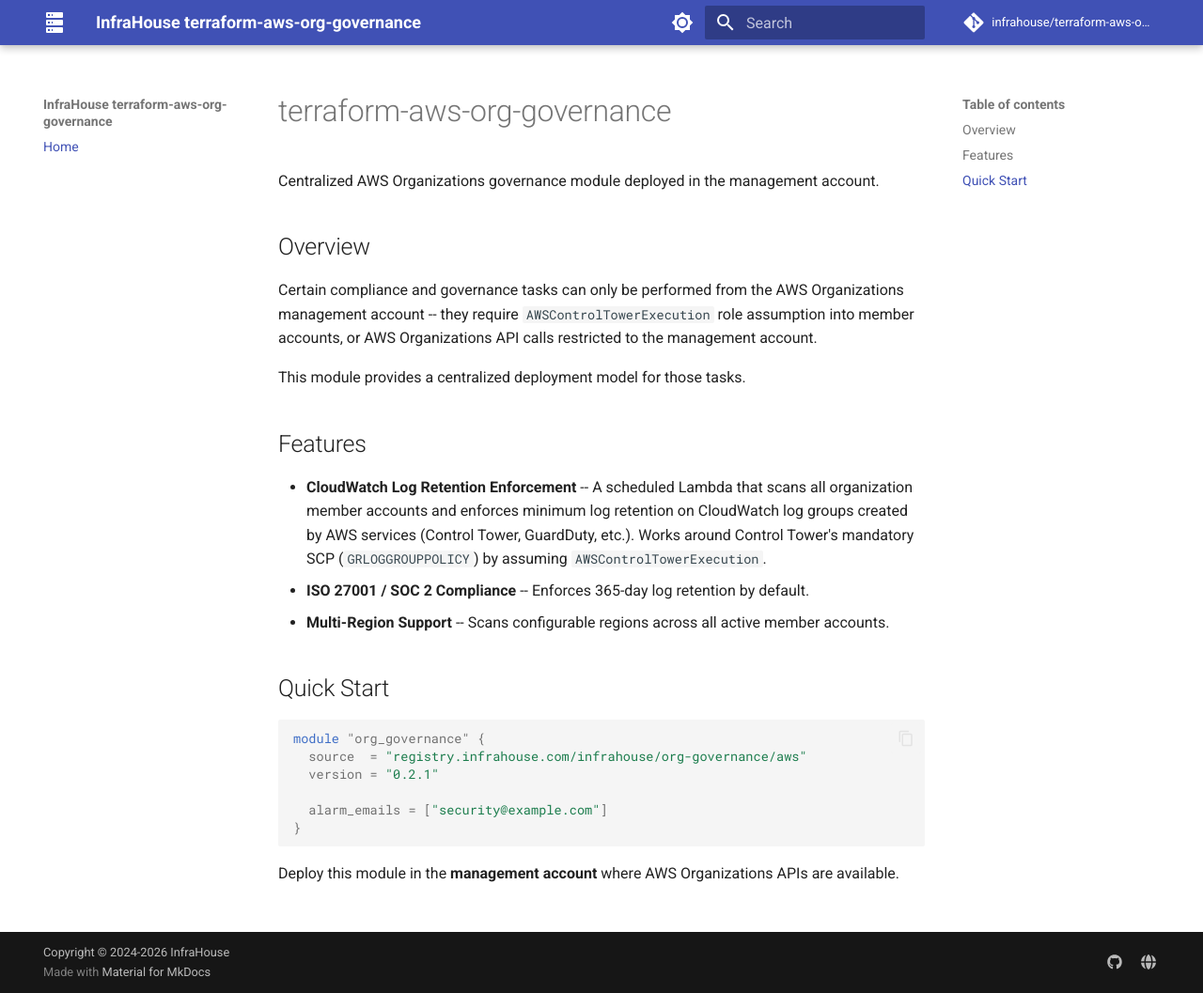
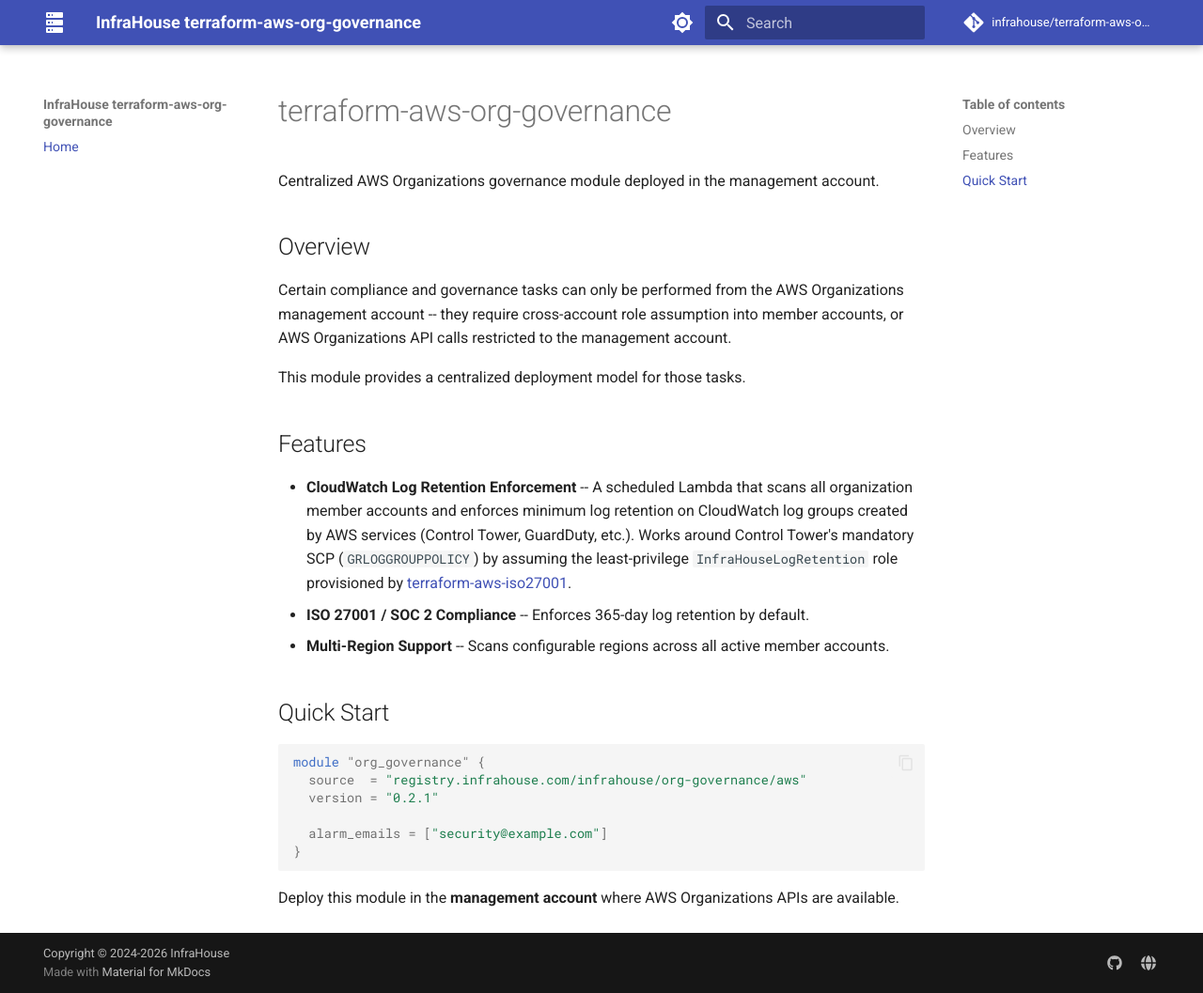
Before and after one commit to infrahouse/terraform-aws-org-governance, an MkDocs documentation site: the page built from docs/index.md, in a window 1280 px wide and 1057 px high. Shown: the whole window at 94% size. Built offline with MkDocs 1.6.1 and Material for MkDocs 9.7.7, drawn with Linux system fonts in a browser that asks for light colours; comment, search, counter and statistics services are not loaded.

Commit message:
fix: assume InfraHouseLogRetention role in member accounts
The Lambda previously tried to assume AWSControlTowerExecution, but
that role's trust policy only allows Control Tower service roles,
causing AccessDenied and crashing the entire run. Switch to the
dedicated least-privilege InfraHouseLogRetention role provisioned
by terraform-aws-iso27001 in each member account.

Fixes #3

Co-Authored-By: Claude Opus 4.6 <noreply@anthropic.com>

```diff
--- a/docs/index.md
+++ b/docs/index.md
@@ -5,8 +5,8 @@ Centralized AWS Organizations governance module deployed in the management accou
 ## Overview
 
 Certain compliance and governance tasks can only be performed from the AWS Organizations
-management account -- they require `AWSControlTowerExecution` role assumption into member
-accounts, or AWS Organizations API calls restricted to the management account.
+management account -- they require cross-account role assumption into member accounts, or
+AWS Organizations API calls restricted to the management account.
 
 This module provides a centralized deployment model for those tasks.
 
@@ -15,7 +15,8 @@ This module provides a centralized deployment model for those tasks.
 - **CloudWatch Log Retention Enforcement** -- A scheduled Lambda that scans all organization
   member accounts and enforces minimum log retention on CloudWatch log groups created by AWS
   services (Control Tower, GuardDuty, etc.). Works around Control Tower's mandatory SCP
-  (`GRLOGGROUPPOLICY`) by assuming `AWSControlTowerExecution`.
+  (`GRLOGGROUPPOLICY`) by assuming the least-privilege `InfraHouseLogRetention` role
+  provisioned by [terraform-aws-iso27001](https://github.com/infrahouse/terraform-aws-iso27001).
 - **ISO 27001 / SOC 2 Compliance** -- Enforces 365-day log retention by default.
 - **Multi-Region Support** -- Scans configurable regions across all active member accounts.
 
```
Also changed, not shown: README.md (+6 -6 lines), docs/getting-started.md (+3 -3 lines), 2 other files.
